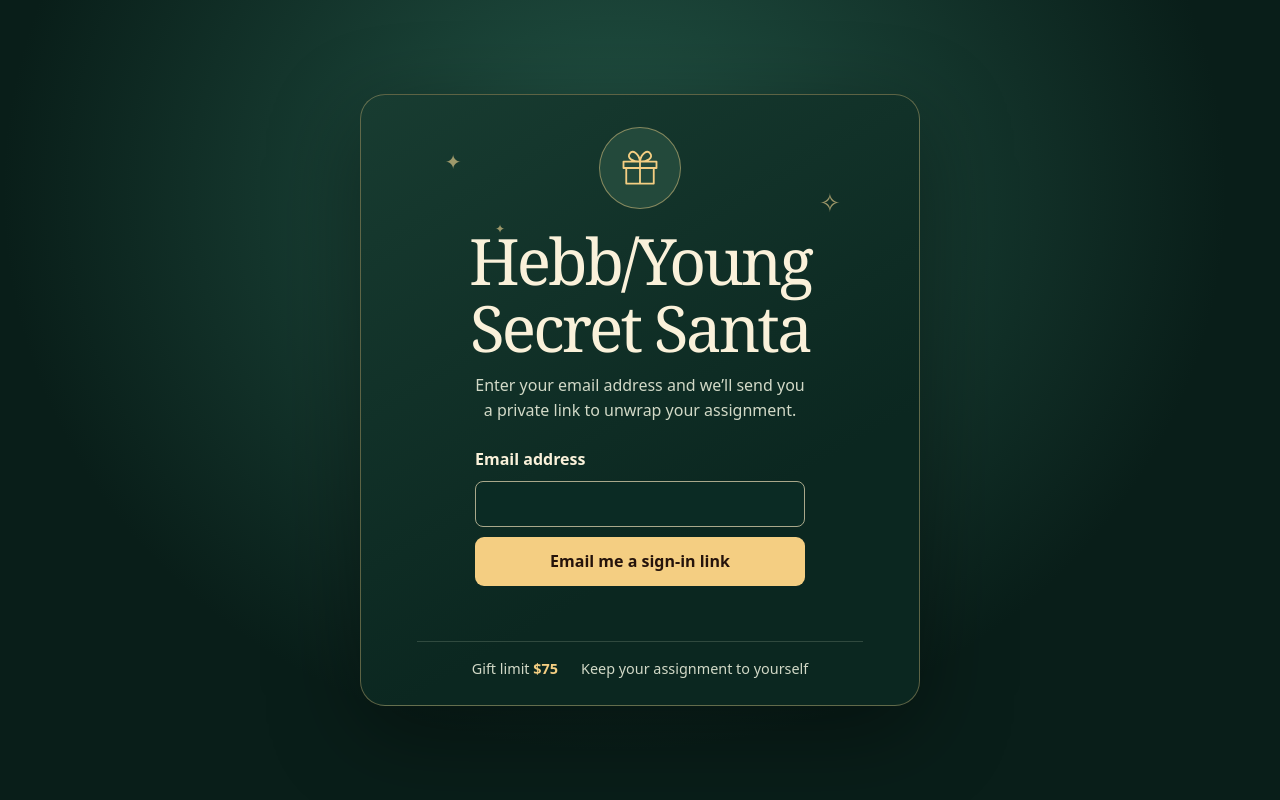
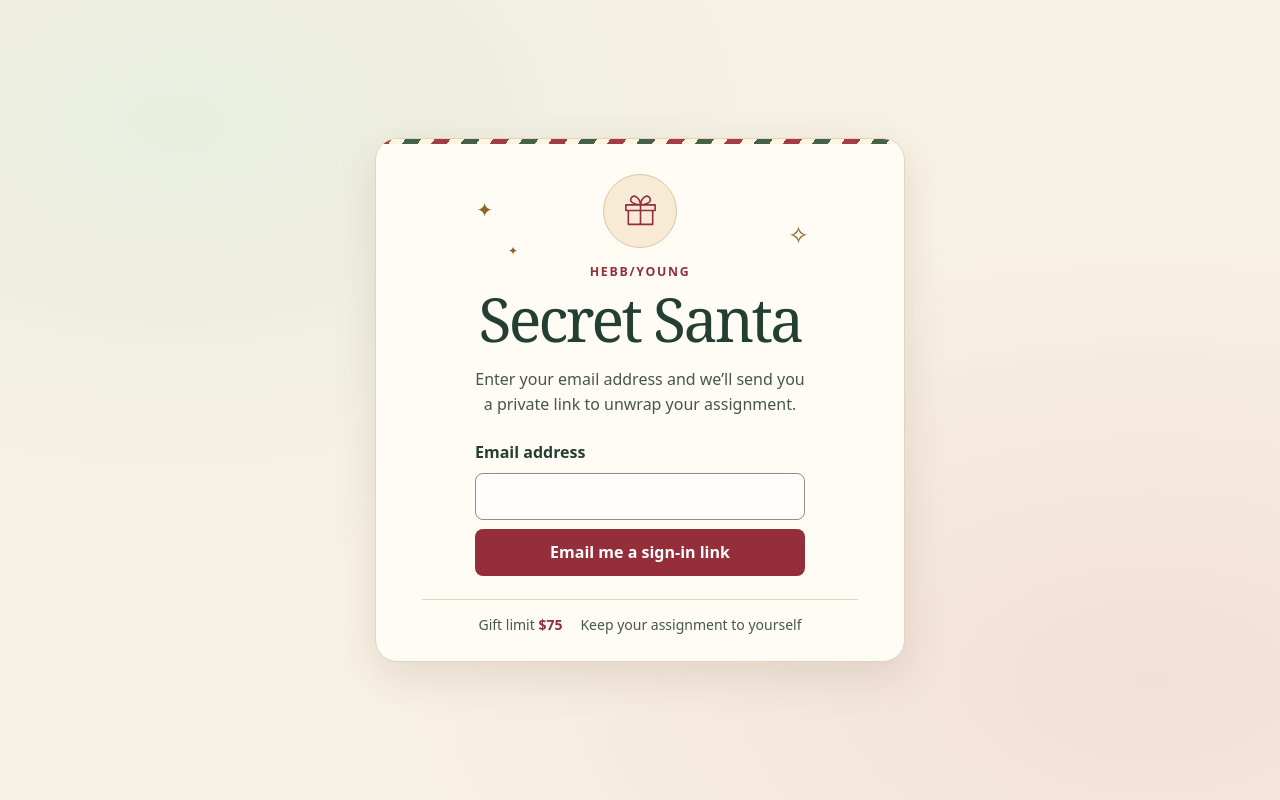
Before and after one commit to matthebb/SecretSanta, a plain HTML site: page apps-script/Index.html in a window 1280 px wide. Drawn offline with Linux system fonts and the light colour scheme.

Commit message:
Brighten Secret Santa holiday design

```diff
--- a/apps-script/Index.html
+++ b/apps-script/Index.html
@@ -6,31 +6,99 @@
 <meta name="robots" content="noindex, nofollow">
 <title>Hebb/Young Secret Santa</title>
 <style>
-:root{color-scheme:dark;--paper:#faf1da;--muted:#d2d9c7;--gold:#f4ce82;--pine:#0b2b24;--line:#80928050}
-*{box-sizing:border-box} [hidden]{display:none!important}
-body{margin:0;min-height:100svh;display:grid;place-items:center;padding:28px 16px;color:var(--paper);font:16px/1.55 system-ui,sans-serif;background:radial-gradient(ellipse at 48% 24%,#235546,transparent 65%),#091e19}
-main{width:min(100%,560px);text-align:center;padding:32px clamp(18px,6vw,56px) 25px;border:1px solid #eaca835e;border-radius:25px;background:linear-gradient(150deg,#183c31,#0b2720 68%);box-shadow:0 26px 90px #0006;position:relative;overflow:hidden}
-.sparkle{position:absolute;color:#efd290a0;font-size:20px;pointer-events:none}.left{top:51px;left:15%}.right{top:87px;right:14%;font-size:26px}.tiny{top:125px;left:24%;font-size:12px}
-.gift{display:grid;place-items:center;width:82px;height:82px;margin:0 auto 12px;border:1px solid #eaca8380;border-radius:100%;background:#23493b;color:var(--gold)}
-.gift svg{width:44px;height:44px}
-h1,h2{font-family:Georgia,serif;font-weight:normal;line-height:1.05}h1{font-size:clamp(2.5rem,8.4vw,4rem);margin:18px 0 12px;letter-spacing:-.045em}h2{font-size:clamp(2rem,7vw,3.45rem);margin:8px 0 13px;color:var(--gold);overflow-wrap:anywhere}
-p{margin:10px 0;color:var(--muted)}.intro{max-width:330px;margin:0 auto 24px}
-button{font:inherit;font-weight:700;cursor:pointer;color:#25130b;background:var(--gold);border:1px solid transparent;border-radius:9px;padding:11px 20px;min-height:46px}button:hover{background:#ffe3a9}button:focus-visible,textarea:focus-visible{outline:2px solid var(--paper);outline-offset:4px}button:disabled{opacity:.65;cursor:wait}
-.secondary{background:transparent;border-color:#dcca91a0;color:var(--paper)}.secondary:hover{background:#355344}
-textarea{display:block;margin:8px auto 12px;width:100%;resize:vertical;min-height:86px;padding:10px;color:var(--paper);background:var(--pine);border:1px solid #a9a88b;border-radius:8px;overflow-wrap:anywhere}
-label{display:block;margin-top:18px;color:var(--paper);font-weight:650}small{color:var(--muted)} #status{min-height:1.55em;margin:10px 0 0;color:#f9dfad}
-.rules{border-top:1px solid var(--line);margin:20px 0 0;padding:16px 0 0;display:flex;justify-content:center;gap:8px 23px;flex-wrap:wrap;font-size:.9rem;color:var(--muted)}.rules strong{color:var(--gold)}
-form{display:grid;gap:10px;text-align:left;margin:0 auto;max-width:330px}
-form label{margin:0}
-input{width:100%;min-height:46px;border:1px solid #a9a88b;border-radius:8px;background:var(--pine);color:var(--paper);font:inherit;padding:8px 11px}
-input:focus-visible{outline:2px solid var(--paper);outline-offset:4px}
+:root {
+  color-scheme: light;
+  --ink: #233f33;
+  --muted: #46564b;
+  --cream: #fffcf5;
+  --cranberry: #942e3a;
+  --gold: #916226;
+  --line: #e3d5bb;
+}
+* { box-sizing: border-box; }
+[hidden] { display: none !important; }
+body {
+  margin: 0;
+  min-height: 100vh;
+  min-height: 100svh;
+  display: grid;
+  place-items: center;
+  padding: 24px 14px;
+  color: var(--ink);
+  font: 16px/1.55 system-ui, sans-serif;
+  background:
+    radial-gradient(ellipse at 14% 15%, #e9eedf 0, transparent 48%),
+    radial-gradient(ellipse at 90% 85%, #f2dfd8 0, transparent 48%),
+    #f8f1e5;
+}
+main {
+  position: relative;
+  overflow: hidden;
+  width: min(100%, 530px);
+  padding: 35px clamp(18px, 6vw, 46px) 25px;
+  border: 1px solid var(--line);
+  border-radius: 22px;
+  background: var(--cream);
+  text-align: center;
+  box-shadow: 0 14px 42px #583b2220;
+}
+main::before {
+  content: "";
+  position: absolute;
+  inset: 0 0 auto;
+  height: 5px;
+  background: repeating-linear-gradient(125deg, #a43c45 0 13px, #fff4df 13px 24px, #44614c 24px 37px, #fff4df 37px 48px);
+}
+.sparkle { position: absolute; color: var(--gold); pointer-events: none; }
+.left { top: 55px; left: 19%; font-size: 20px; }
+.right { top: 76px; right: 18%; font-size: 25px; }
+.tiny { top: 103px; left: 25%; font-size: 12px; }
+.gift {
+  display: grid;
+  place-items: center;
+  width: 74px;
+  height: 74px;
+  margin: 0 auto 16px;
+  border: 1px solid #dfc5a1;
+  border-radius: 50%;
+  color: var(--cranberry);
+  background: #f8ebd5;
+}
+.gift svg { width: 39px; height: 39px; }
+h1, h2 { font-family: Georgia, serif; font-weight: normal; line-height: 1.08; }
+h1 { margin: 0 0 15px; font-size: clamp(2.2rem, 8vw, 3.8rem); letter-spacing: -.045em; }
+.family {
+  display: block;
+  margin-bottom: 7px;
+  color: var(--cranberry);
+  font: 700 .77rem/1.25 system-ui, sans-serif;
+  letter-spacing: .14em;
+  text-transform: uppercase;
+}
+h2 { margin: 8px 0 20px; color: var(--cranberry); font-size: clamp(2rem, 7vw, 3.6rem); overflow-wrap: anywhere; }
+p { margin: 10px 0; color: var(--muted); }
+.intro { max-width: 330px; margin: 0 auto 23px; }
+form { display: grid; gap: 9px; max-width: 330px; margin: 0 auto; text-align: left; }
+label { font-weight: 650; }
+input, button { min-height: 47px; border-radius: 8px; font: inherit; }
+input { width: 100%; padding: 9px 12px; border: 1px solid #938c7a; background: #fffefd; color: var(--ink); }
+button { padding: 10px 18px; border: 1px solid transparent; background: var(--cranberry); color: #fff; font-weight: 700; cursor: pointer; }
+button:hover { background: #79232d; }
+button:disabled { opacity: .7; cursor: wait; }
+button:focus-visible, input:focus-visible { outline: 2px solid #2d654b; outline-offset: 3px; }
+.secondary { border-color: #a49d89; background: transparent; color: var(--ink); }
+.secondary:hover { background: #eeeee1; }
+#status { margin: 12px 0 0; color: var(--ink); }
+#status:empty { margin: 0; }
+.rules { display: flex; flex-wrap: wrap; justify-content: center; gap: 4px 18px; margin: 23px 0 0; padding-top: 14px; border-top: 1px solid var(--line); color: var(--muted); font-size: .875rem; }
+.rules strong { color: var(--cranberry); }
 </style>
 </head>
 <body>
 <main>
 <span class="sparkle left" aria-hidden="true">✦</span><span class="sparkle right" aria-hidden="true">✧</span><span class="sparkle tiny" aria-hidden="true">✦</span>
 <div class="gift" aria-hidden="true"><svg viewBox="0 0 48 48" fill="none" stroke="currentColor" stroke-width="2" stroke-linejoin="round" stroke-linecap="round"><path d="M9 24h30v17H9zM6 17h36v7H6zM24 17v24M24 17c-1-9-8-13-11-9-4 5 3 9 11 9Zm0 0c1-9 8-13 11-9 4 5-3 9-11 9Z"/></svg></div>
-<h1>Hebb/Young Secret Santa</h1>
+<h1><span class="family">Hebb/Young</span> Secret Santa</h1>
 <section id="signin">
 <p class="intro">Enter your email address and we’ll send you a private link to unwrap your assignment.</p>
 <form id="sign-in">
```
